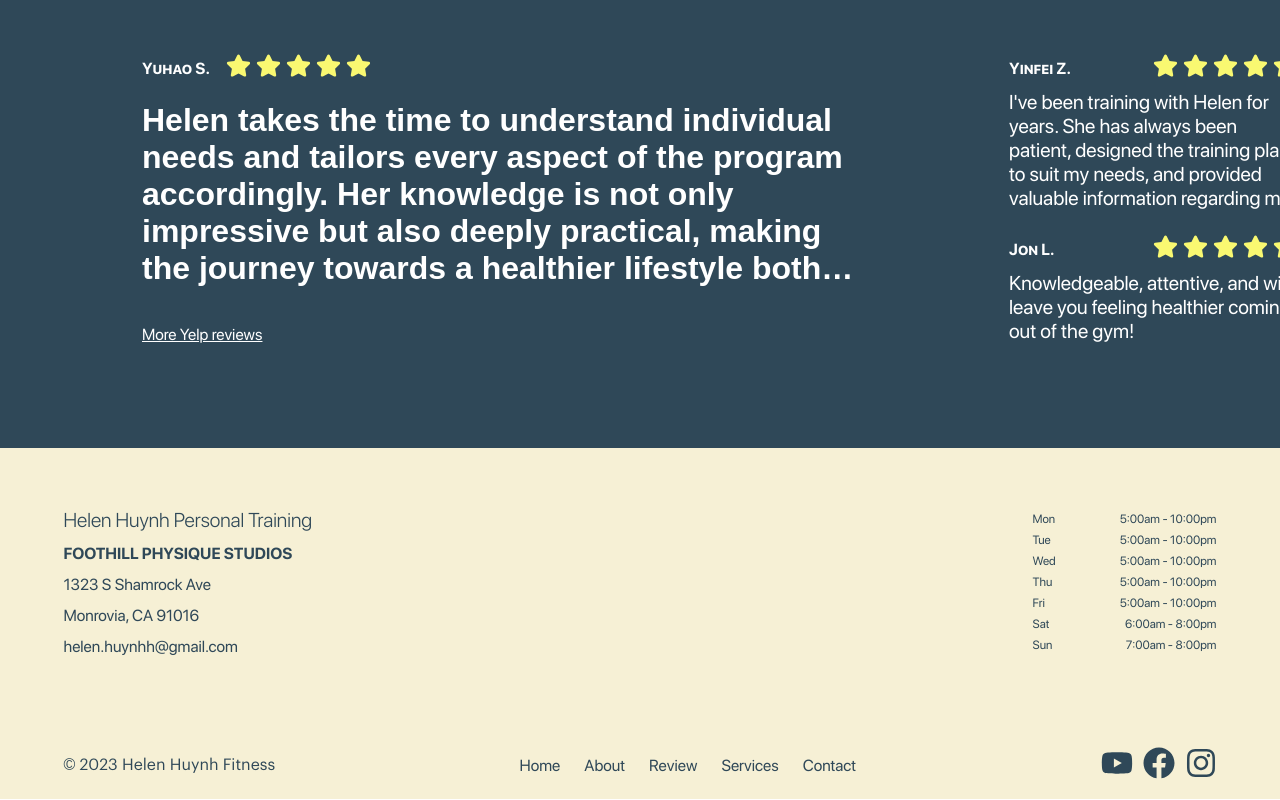
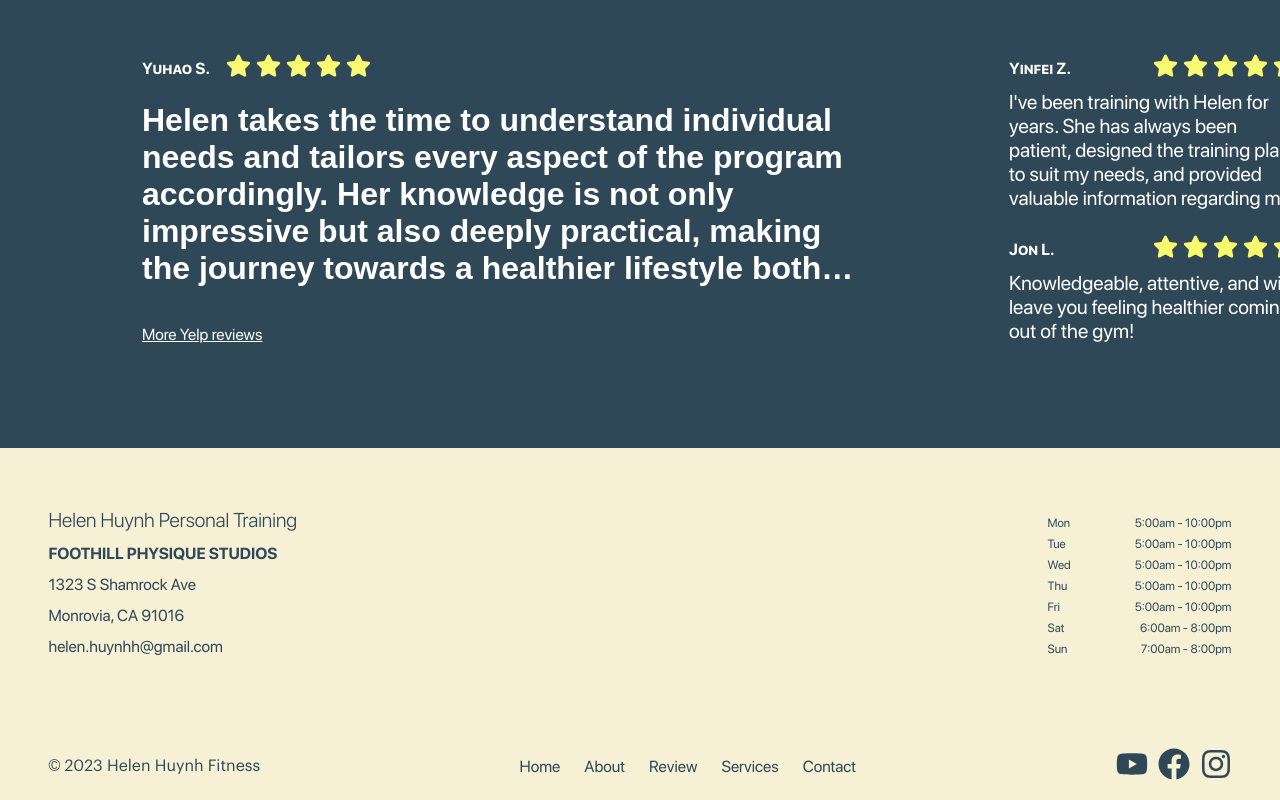
Before and after one commit to andrew-khai/Helen-Huynh-Fitness-React.js, a React (Vite) app: page / in a window 1280 px wide. Shown: the part 1427-2227 px from the top of the page. Built offline with nearby package versions, Linux system fonts and the light colour scheme.

Commit message:
CSS updates to footer

```diff
--- a/src/components/Footer/Footer.css
+++ b/src/components/Footer/Footer.css
@@ -8,7 +8,7 @@
   src: url("/fonts/Graphik-Regular-Trial.otf") format("opentype");
 }
 
-#main-footer-container {
+/* #main-footer-container {
   display: flex;
   flex-direction: column;
   justify-content: center;
@@ -17,18 +17,29 @@
   height: auto;
   gap: 55px;
   background-color: #F6F0D5;
+} */
+
+#main-footer-container {
+  width: 100%;
+  height: auto;
+  background-color: #F6F0D5;
+}
+
+#footer-container {
+  display: flex;
+  margin: 0px auto;
+  margin-top: 60px;
+  width: 1183px;
+  flex-direction: column;
+  align-items: center;
+  gap: 76px;
 }
 
 #location-hours-container {
   display: flex;
   justify-content: space-between;
-  align-items: center;
+  align-items: flex-end;
   align-self: stretch;
-  width: 100%;
-  max-width: 1193px;
-  padding: 0 20px;
-  margin: 0px auto;
-  margin-top: 60px;
 }
 
 .location-container {
@@ -107,7 +118,6 @@
   width: 100%;
   max-width: 1193px;
   margin: 0 auto;
-  padding: 20px 20px 0;
   box-sizing: border-box;
   display: flex;
   justify-content: space-between;
--- a/src/components/Footer/index.jsx
+++ b/src/components/Footer/index.jsx
@@ -5,6 +5,7 @@ const Footer = () => {
   return (
     <>
       <footer id="main-footer-container">
+        <div id="footer-container">
           <div id="location-hours-container">
             <div className="location-container">
               <div className="location-title">Helen Huynh Personal Training</div>
@@ -75,6 +76,7 @@ const Footer = () => {
               </li>
             </ul>
           </div>
+        </div>
       </footer>
     </>
   )
--- a/src/components/Homepage/Homepage.css
+++ b/src/components/Homepage/Homepage.css
@@ -6,6 +6,13 @@
 @font-face {
   font-family: "SF Pro Display Bold";
   src: url("/fonts/FontsFree-Net-SFProDisplay-Bold.ttf") format("truetype");
+}
+
+#main-container {
+  display: flex;
+  width: 100%;
+  flex-direction: column;
+  align-items: center;
 }
 
 /* About Me Section */
@@ -120,6 +127,7 @@
 
 #reviews-container {
   display: flex;
+  margin: 0px auto;
   padding: 64px 0px;
   align-items: flex-start;
   gap: 147px;
```
Lines whose indentation alone changed are shown as unchanged.
